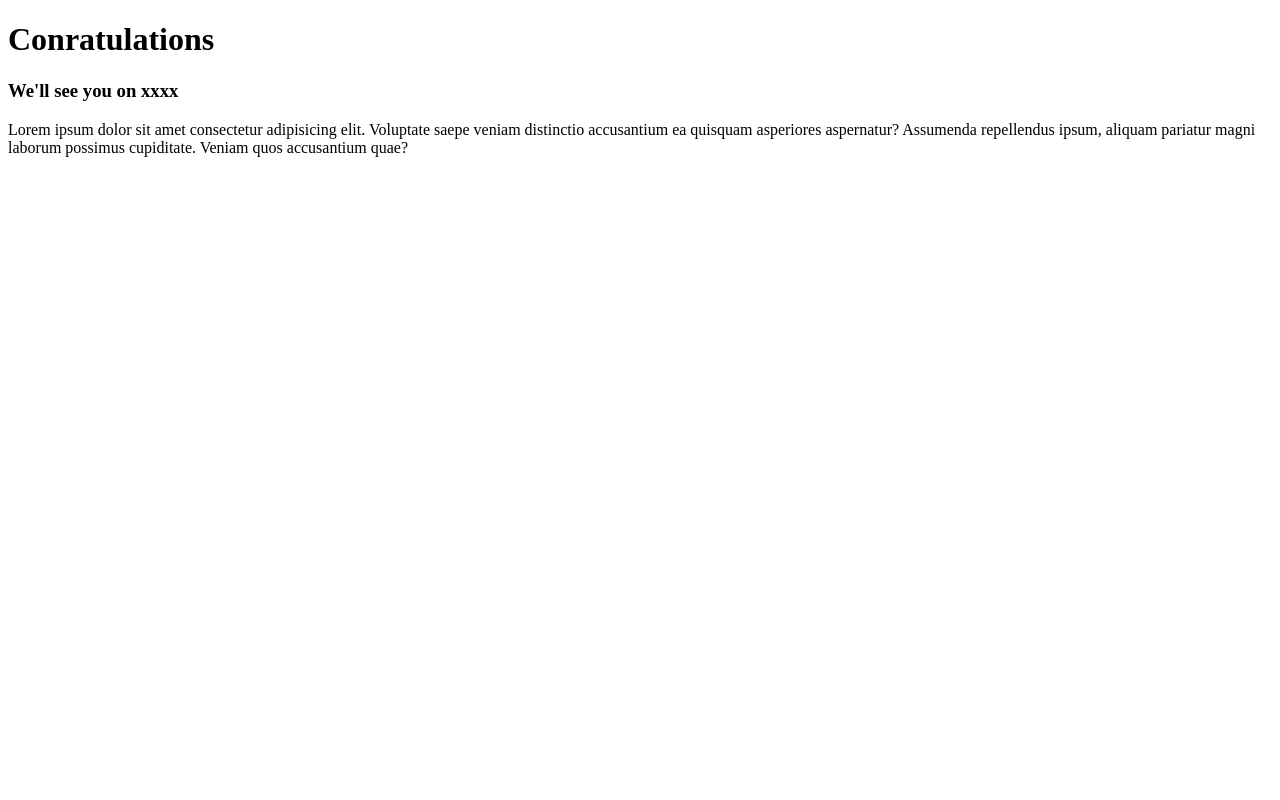
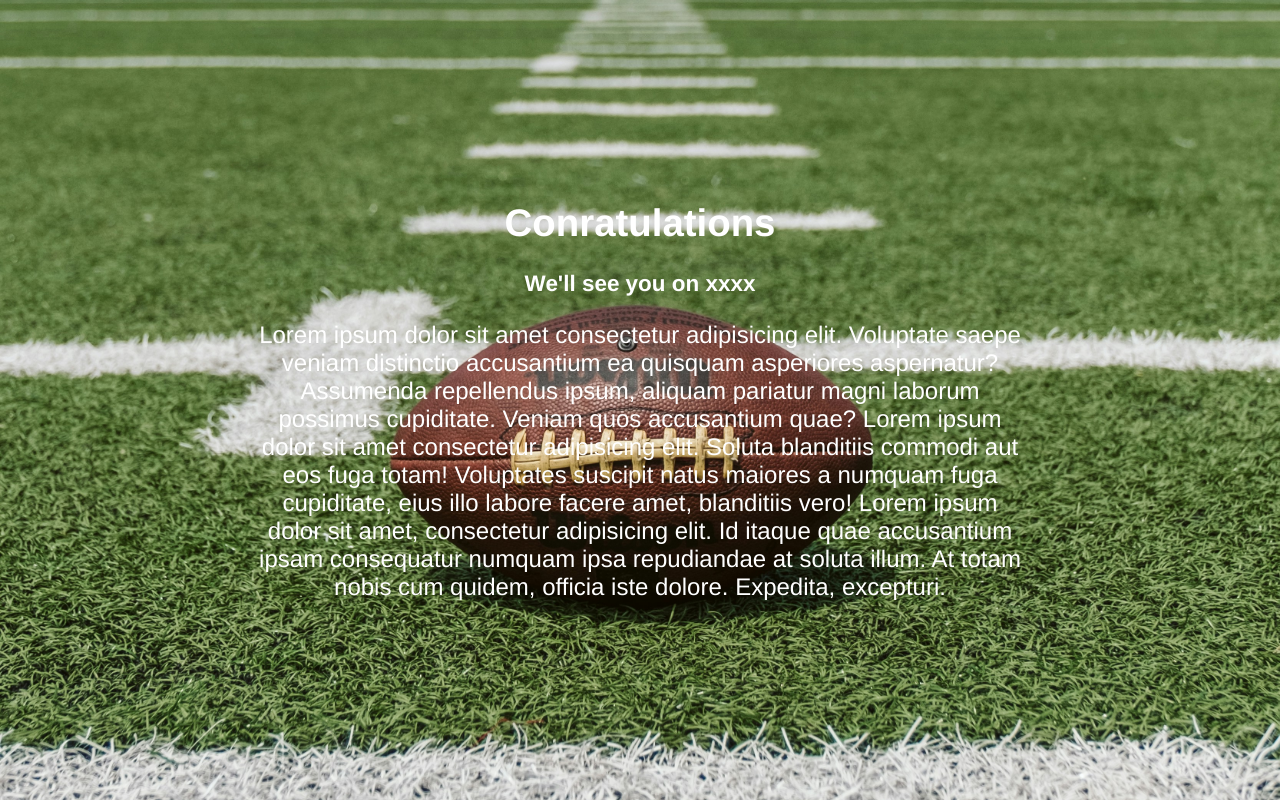
Before and after one commit to Jvictor940/hbcu-ticketing-page, a React (Create React App) app: page /congrats in a window 1280 px wide. Built offline with nearby package versions, Linux system fonts and the light colour scheme.

Commit message:
added css to our congrats page, and contactinformation page, also changed the image to the lineman on our contactInfo page

```diff
--- a/src/components/registration/congrats.css
+++ b/src/components/registration/congrats.css
@@ -0,0 +1,28 @@
+.img {
+    width: 100vw;
+    height: 100vh;
+    background-image: url(../../images/football-unsplash.jpeg);
+    background-size: cover;
+    background-repeat: no-repeat;
+    /* position: relative; */
+    display: flex;
+    justify-content: center;
+    align-items: center;
+}
+
+.text {
+    color: #fff;
+    text-align: center;
+    font-family: 'Poppins', Helvetica;
+    /* position: absolute;
+    top: 50%;
+    left: 50%;
+    transform: translate(-50%, -105%); */
+    margin: auto;
+    width: 60%;
+    font-size: larger;
+}
+
+.congrats-p {
+    font-size:x-large;
+}
--- a/src/components/registration/congrats.jsx
+++ b/src/components/registration/congrats.jsx
@@ -1,11 +1,14 @@
 import React from "react";
+import './Congrats.css'
 
 const Congrats = () => {
     return(
-        <div>
-            <h1>Conratulations</h1>
-            <h3>We'll see you on xxxx</h3>
-            <p>Lorem ipsum dolor sit amet consectetur adipisicing elit. Voluptate saepe veniam distinctio accusantium ea quisquam asperiores aspernatur? Assumenda repellendus ipsum, aliquam pariatur magni laborum possimus cupiditate. Veniam quos accusantium quae?</p>
+        <div className="img">
+            <div className="text">
+                <h1>Conratulations</h1>
+                <h3>We'll see you on xxxx</h3>
+                <p className="congrats-p">Lorem ipsum dolor sit amet consectetur adipisicing elit. Voluptate saepe veniam distinctio accusantium ea quisquam asperiores aspernatur? Assumenda repellendus ipsum, aliquam pariatur magni laborum possimus cupiditate. Veniam quos accusantium quae? Lorem ipsum dolor sit amet consectetur adipisicing elit. Soluta blanditiis commodi aut eos fuga totam! Voluptates suscipit natus maiores a numquam fuga cupiditate, eius illo labore facere amet, blanditiis vero! Lorem ipsum dolor sit amet, consectetur adipisicing elit. Id itaque quae accusantium ipsam consequatur numquam ipsa repudiandae at soluta illum. At totam nobis cum quidem, officia iste dolore. Expedita, excepturi.</p>
+            </div>
         </div>
     )
 }
--- a/src/components/registration/contactInformation.css
+++ b/src/components/registration/contactInformation.css
@@ -1,3 +1,7 @@
+body {
+    margin: 0; /* eliminates the whitespace around our images */
+}
+
 .borderline {
     border-top: 2px solid #FFA800;
     margin-top: 40px;
@@ -62,10 +66,25 @@
 }
 
 
-.wallpaper {
+/* .wallpaper {
     height: 250px;
     width: 80%;
     margin: auto;
     background-image: url("../../images/multi-colored-spheres-sport-balls-galore-outdoors-generated-by-ai_188544-20013.avif");
-    /* background-repeat: no-repeat; */
+} */
+
+
+.wallpaper {
+    width: 100vw;
+    height: 90vh;
+    background-image: url(../../images/linemen.jpeg);
+    background-size: cover;
+
 }
+
+/* .wallpaper {
+    width: 100vw;
+    height: 100vh;
+    background-image: url(../../images/kickoff.jpeg);
+    background-size: cover;
+} */
```
Also changed, not shown: src/images/football-unsplash.jpeg (added).
